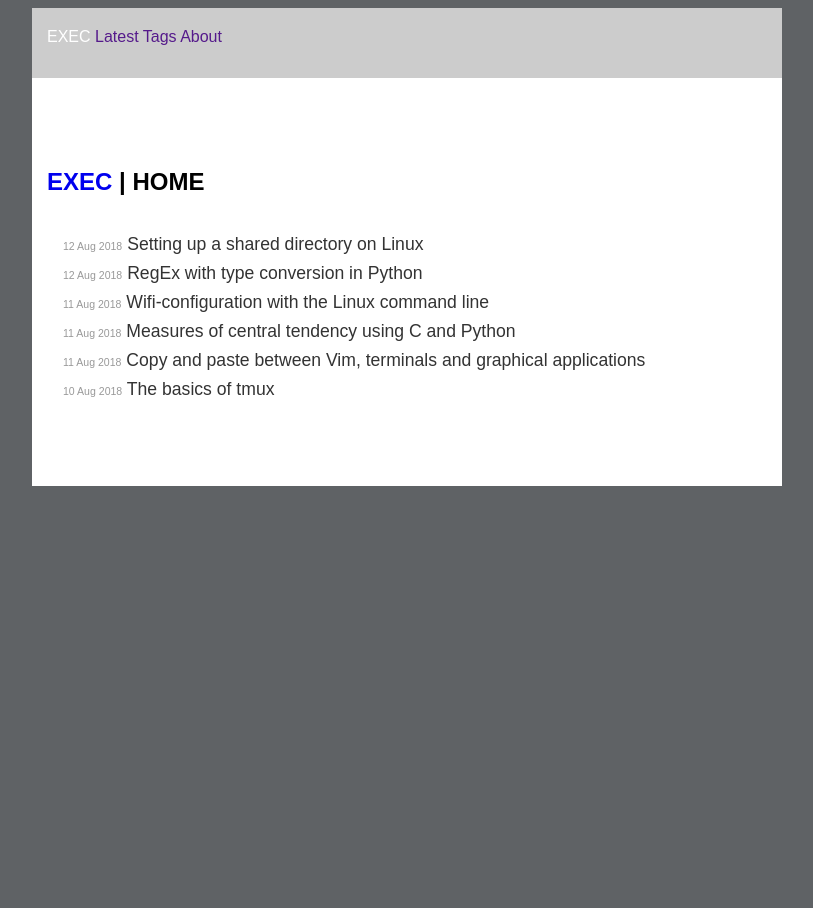
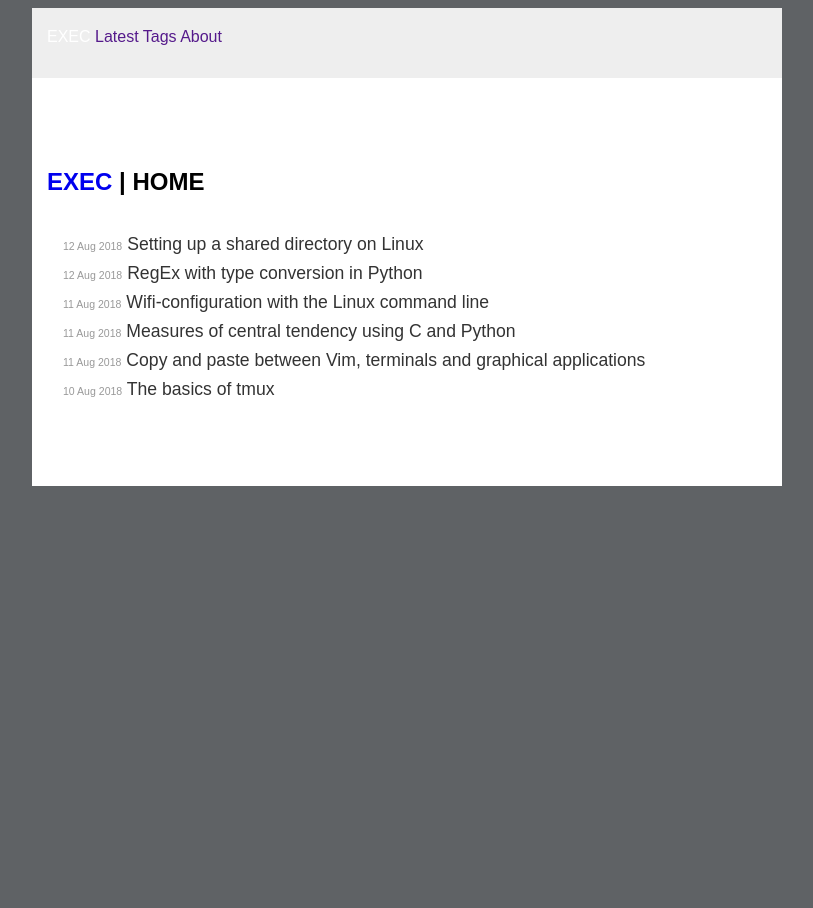
Before and after one commit to execas/execas.github.io, a Jekyll site: the page built from index.html, in a window 1280 px wide. Shown: the whole page, without its empty margins (233-1046 px from the left). Built offline with Jekyll 4.4.1, drawn with Linux system fonts in a browser that asks for light colours.

Commit message:
Update execas.css

```diff
--- a/css/execas.css
+++ b/css/execas.css
@@ -65,7 +65,7 @@ a:focus {
 
 .header {
      height:30px;
-     background-color:#cccccc;
+     background-color:#eeeeee;
      color: #fff;
      margin:0 auto;
      max-width: 720px;
```
